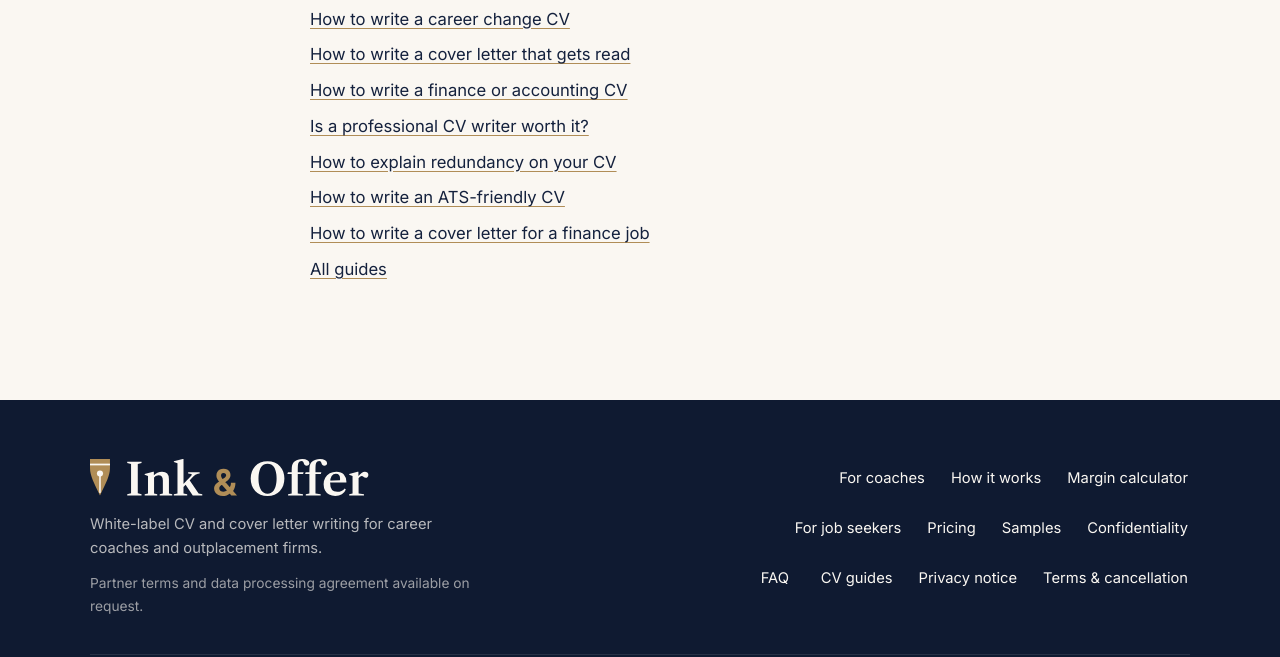
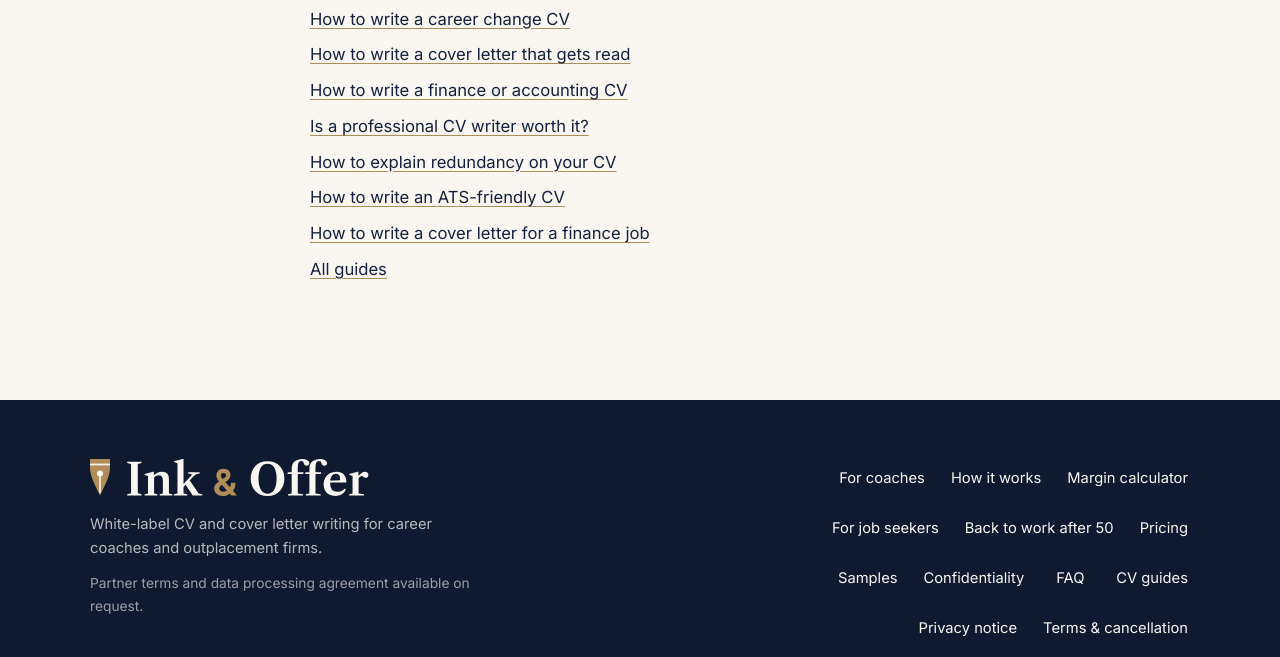
Before and after one commit to Molobusiness26/molobusiness26.github.io, a plain HTML site: page guides/tailor-cv-to-job-advert.html in a window 1280 px wide. Shown: the part 5010-5667 px from the top of the page. Drawn offline with Linux system fonts and the light colour scheme.

Commit message:
Add back-to-work page and guides: guides/tailor-cv-to-job-advert.html

```diff
--- a/guides/tailor-cv-to-job-advert.html
+++ b/guides/tailor-cv-to-job-advert.html
@@ -297,6 +297,7 @@
               <li><a href="/partners/#how">How it works</a></li>
               <li><a href="/partners/#calculator">Margin calculator</a></li>
               <li><a href="/job-seekers/">For job seekers</a></li>
+              <li><a href="/back-to-work/">Back to work after 50</a></li>
               <li><a href="/pricing/">Pricing</a></li>
               <li><a href="/samples/">Samples</a></li>
               <li><a href="/#trust">Confidentiality</a></li>
```
